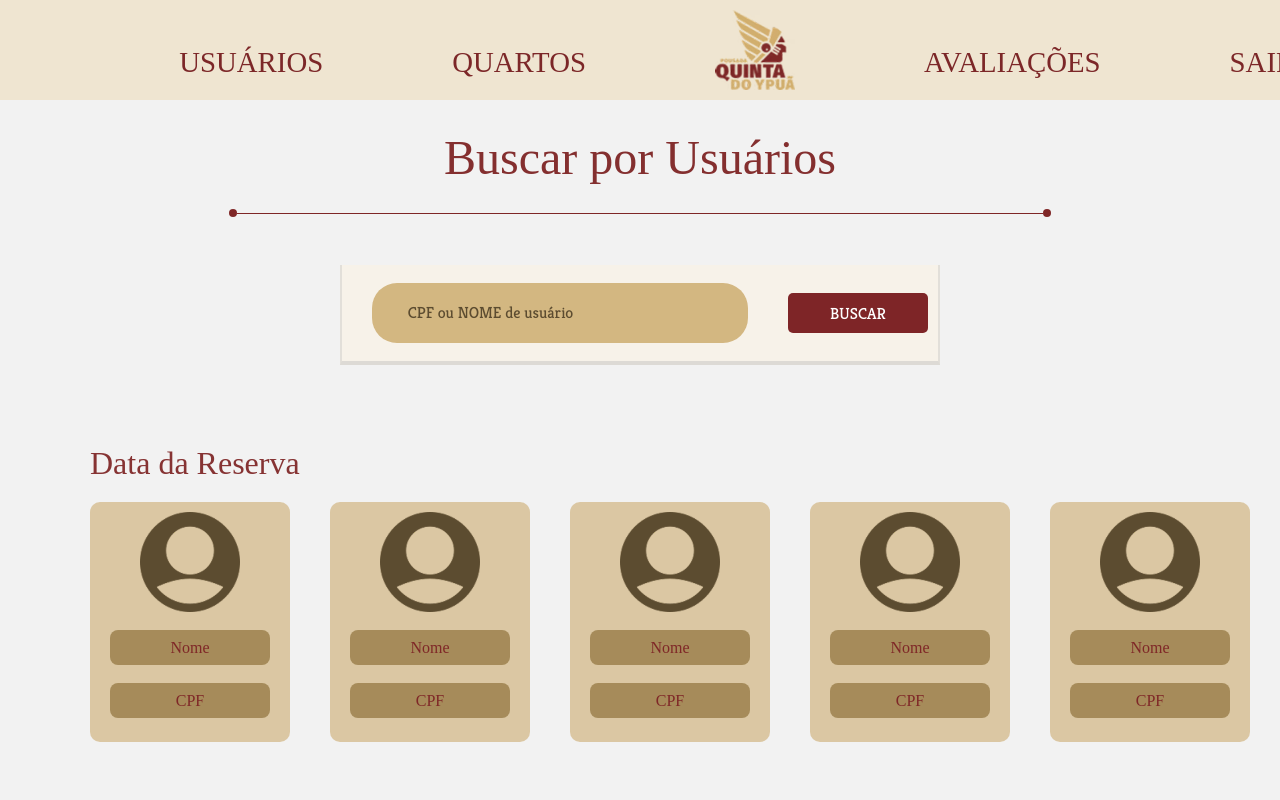
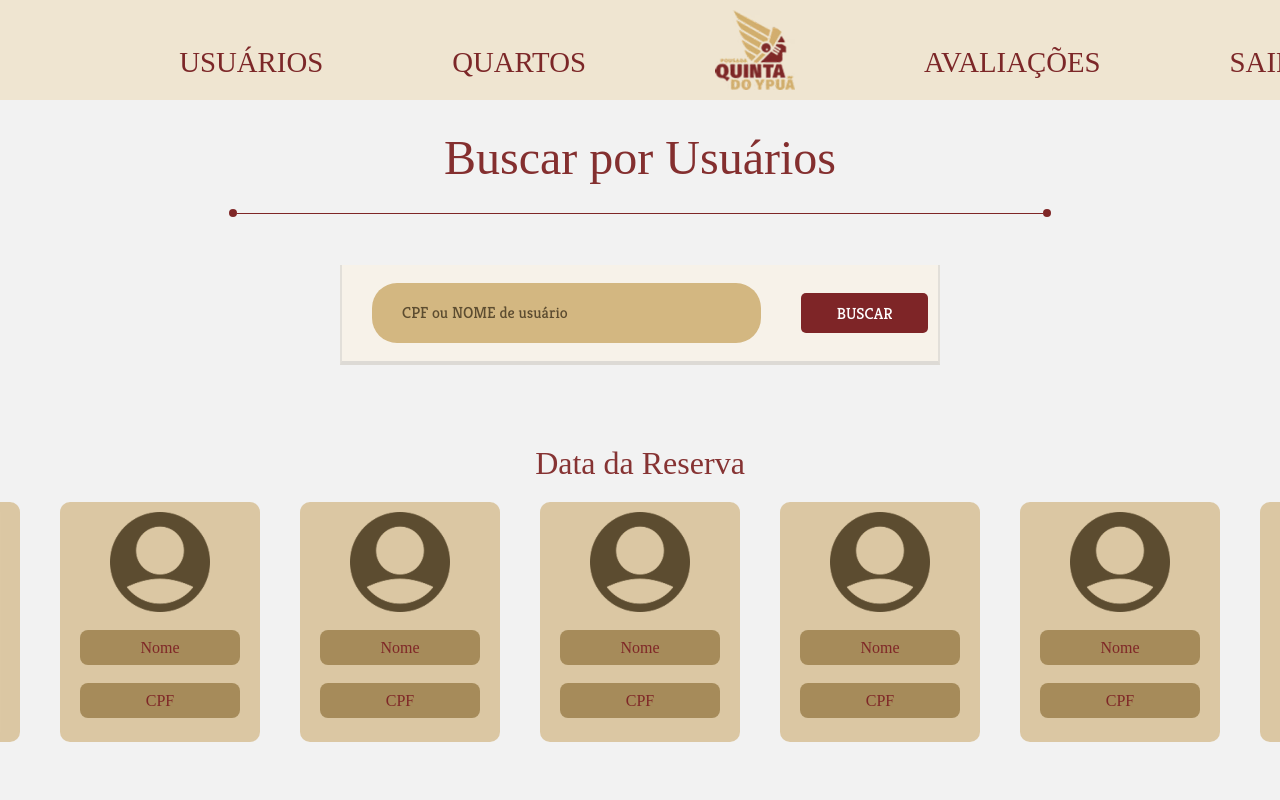
Before and after one commit to juan12331/Projeto_TCC, a React (Vite) app in the folder frontend/: page /Usuarios in a window 1280 px wide. Shown: the top 800 px of the page. Built offline with nearby package versions, Linux system fonts and the light colour scheme; a web font is replaced by a local one.

Commit message:
falta responsivo

```diff
--- a/frontend/src/pages/adm/usuarios/usuarios.css
+++ b/frontend/src/pages/adm/usuarios/usuarios.css
@@ -52,6 +52,9 @@
   background-color: transparent;
   border: none;
   text-align: center;
+  outline: none;
+  width: 500px;
+  height: 40px;
 }
 
 /* DE 320 A 480 */
@@ -112,6 +115,7 @@
   color: #5C4C30;
   font-family: "Kreon";
   font-size: 0.8rem;
+  text-align: left;
 }
 
 .buttonSearch-usuarios{
@@ -281,6 +285,7 @@
   color: #5C4C30;
   font-family: "Kreon";
   font-size: 1rem;
+  text-align: left;
 }
 
 .buttonSearch-usuarios{
@@ -450,6 +455,7 @@
   color: #5C4C30;
   font-family: "Kreon";
   font-size: 1rem;
+  text-align: left;
 }
 
 .buttonSearch-usuarios{
@@ -463,21 +469,19 @@
   border-radius: 5px;
   font-family: "Kreon";
   font-size: 1rem;
+  cursor: pointer;
 }
 
 /*ARRUMAR A PARTIR DAQUI*/
 
 .layout-usuarios{
   display: flex;
-  align-items: flex-start;
+  align-items: center;
   flex-direction: column;
   width: 100%;
-  padding-left: 80px;
 }
 
 .cards-usuarios{
-  display: flex;
-  align-items: flex-start;
   margin-left: 0;
   margin-top: 80px;
 }
@@ -489,7 +493,8 @@
 }
 
 .grid1-usuarios, .grid2-usuarios{
-  display: flex;
+  display: grid;
+  grid-template-columns: repeat(7, 1fr);
   gap: 40px;
 }
 
@@ -557,6 +562,7 @@
 .adicionarIcon-usuarios{
   width: 20%;
   height: 30px;
+  cursor: pointer;
   color: #5C4C30;
 }
 }
```
